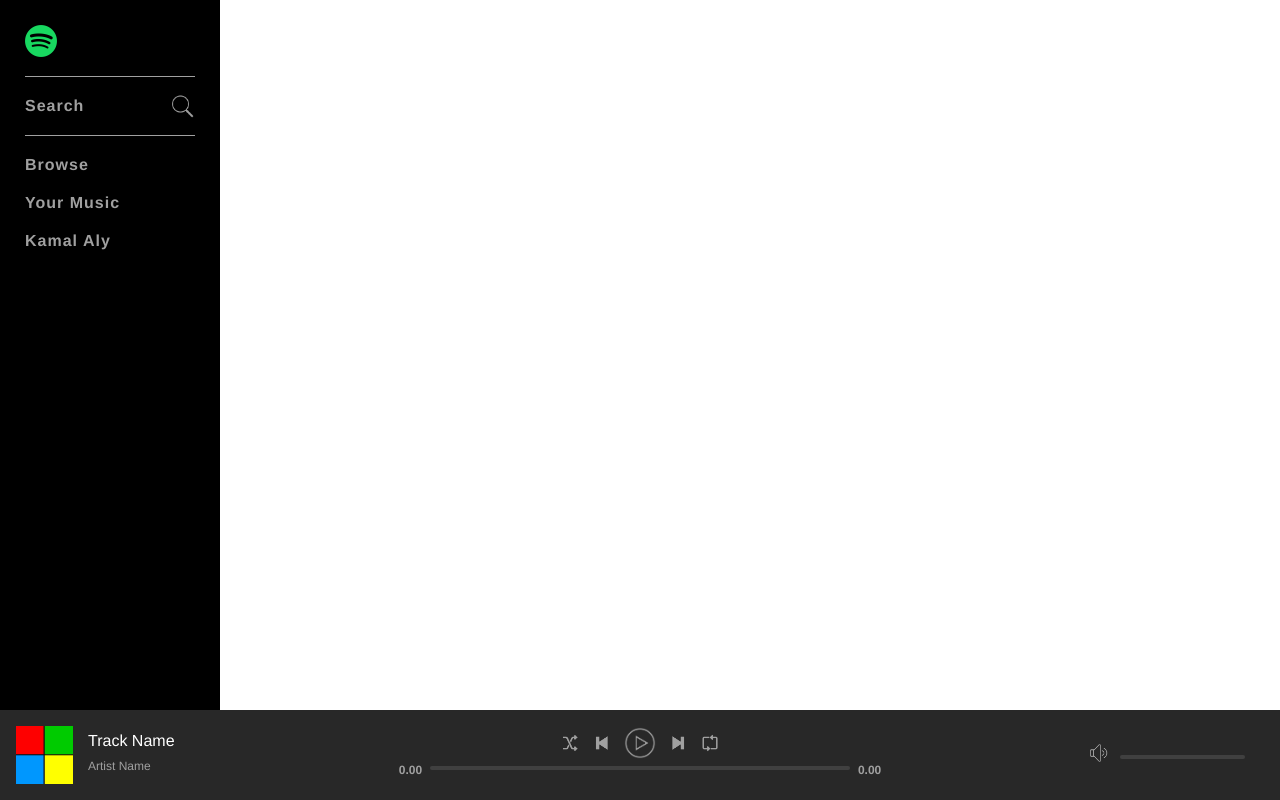
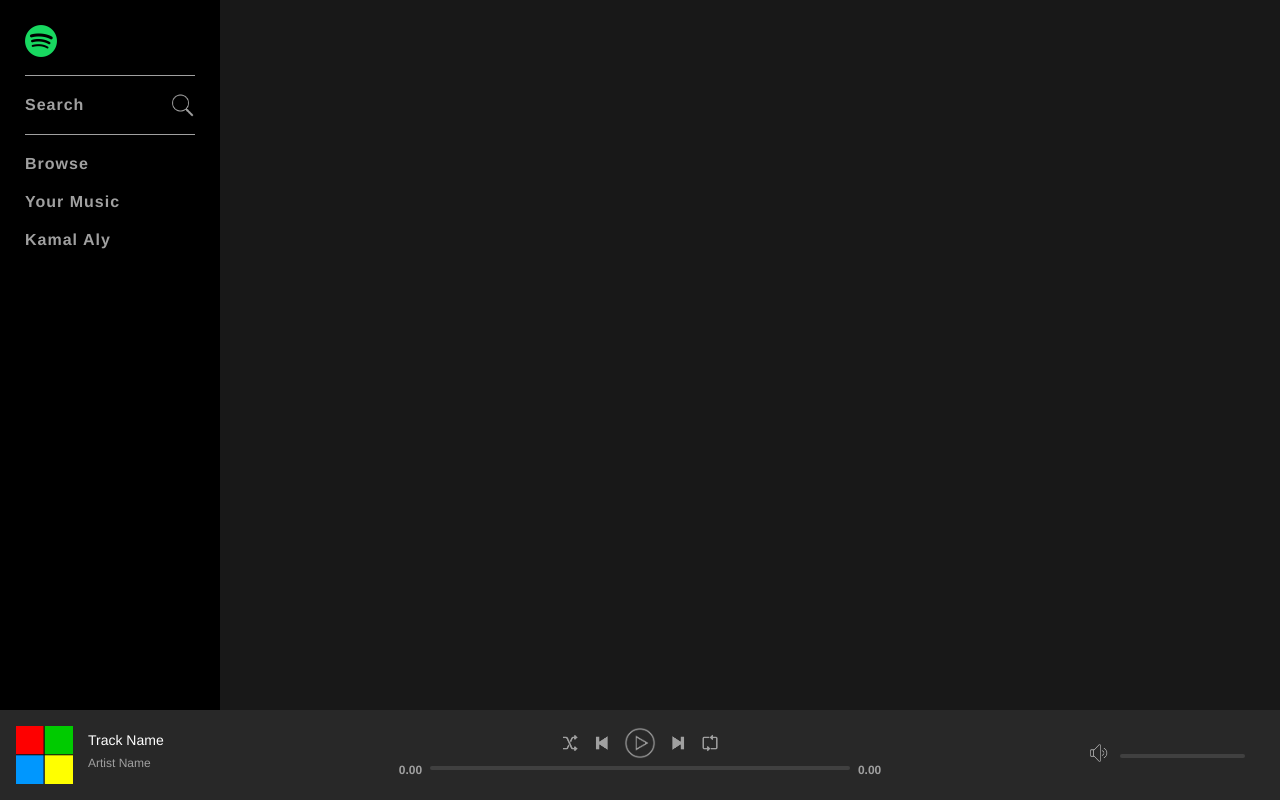
Before and after one commit to KamalAlyKamal/spotify-clone, a PHP site: page / in a window 1280 px wide. Run offline with PHP 8.4, Linux system fonts and the light colour scheme; the visitor is signed in with stand-in values (Sample User, id 1).

Commit message:
Move header and footer to separate files

```diff
--- /dev/null
+++ b/Includes/footer.php
@@ -0,0 +1,10 @@
+                </div>
+            </div>
+        </div>
+
+        <?php include("Includes/nowPlayingBar.php"); ?>
+    </div>
+
+
+</body>
+</html>
--- /dev/null
+++ b/Includes/header.php
@@ -0,0 +1,30 @@
+<?php
+    include("Includes/config.php");
+
+    // LOGOUT
+    // session_destroy();
+
+    if(isset($_SESSION['userLoggedIn'])) {
+        $userLoggedIn = $_SESSION['userLoggedIn'];
+    }
+    else {
+        header("Location: register.php");
+    }
+?>
+<!DOCTYPE html>
+<html>
+<head>
+    <meta charset="utf-8" />
+    <meta http-equiv="X-UA-Compatible" content="IE=edge">
+    <title>Spotify: Music for everyone</title>
+    <meta name="viewport" content="width=device-width, initial-scale=1">
+    <link rel="stylesheet" type="text/css" media="screen" href="assets/css/style.css" />
+    <!-- <script src="main.js"></script> -->
+</head>
+<body>
+    <div id="mainContainer">
+        <div id="topContainer">
+            <?php include("Includes/navBarContainer.php"); ?>
+
+            <div id="mainViewContainer">
+                <div id="mainContent">
--- a/assets/css/style.css
+++ b/assets/css/style.css
@@ -8,6 +8,12 @@ body {
 * {
     font-family: "Helvetica Neue", Helvetica, Arial, sans-serif;
     color: #fff;
+}
+
+body {
+    background-color: #181818;
+    font-size: 14px;
+    min-width: 720px;
 }
 
 #nowPlayingBarContainer {
@@ -237,4 +243,17 @@ body {
     top: 7px;
     width: 25px;
 }
+
+/***************************** MAIN CONTAINER START *****************************/
+#mainViewContainer {
+    margin-left: 220px;
+    padding-bottom: 90px;
+    width: calc(100% - 220px);
+}
+
+#mainContent {
+    padding: 0 20px;
+}
+/***************************** MAIN CONTAINER END *****************************/
+
 /***************************** TOP CONTAINER END *****************************/
--- a/index.php
+++ b/index.php
@@ -1,35 +1,3 @@
-<?php
-    include("Includes/config.php");
+<?php include("Includes/header.php"); ?>
 
-    // LOGOUT
-    // session_destroy();
-
-    if(isset($_SESSION['userLoggedIn'])) {
-        $userLoggedIn = $_SESSION['userLoggedIn'];
-    }
-    else {
-        header("Location: register.php");
-    }
-?>
-<!DOCTYPE html>
-<html>
-<head>
-    <meta charset="utf-8" />
-    <meta http-equiv="X-UA-Compatible" content="IE=edge">
-    <title>Spotify: Music for everyone</title>
-    <meta name="viewport" content="width=device-width, initial-scale=1">
-    <link rel="stylesheet" type="text/css" media="screen" href="assets/css/style.css" />
-    <!-- <script src="main.js"></script> -->
-</head>
-<body>
-    <div id="mainContainer">
-        <div id="topContainer">
-            <?php include("Includes/navBarContainer.php"); ?>
-        </div>
-
-        <?php include("Includes/nowPlayingBar.php"); ?>
-    </div>
-
-
-</body>
-</html>
+<?php include("Includes/footer.php"); ?>
```
